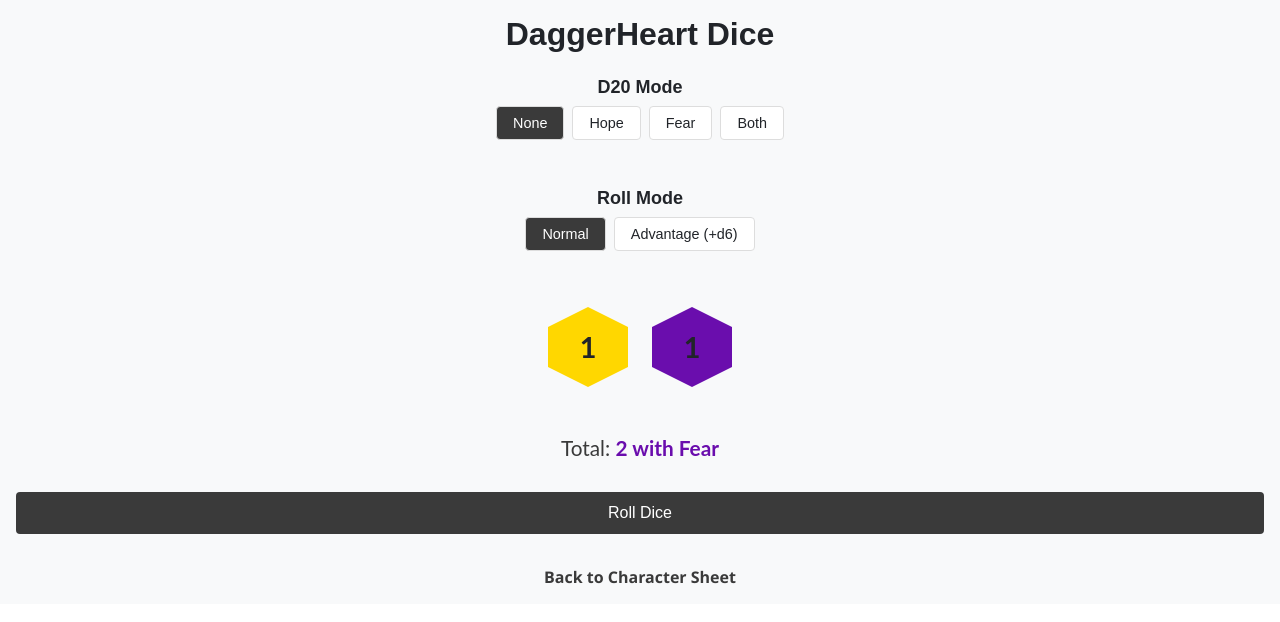
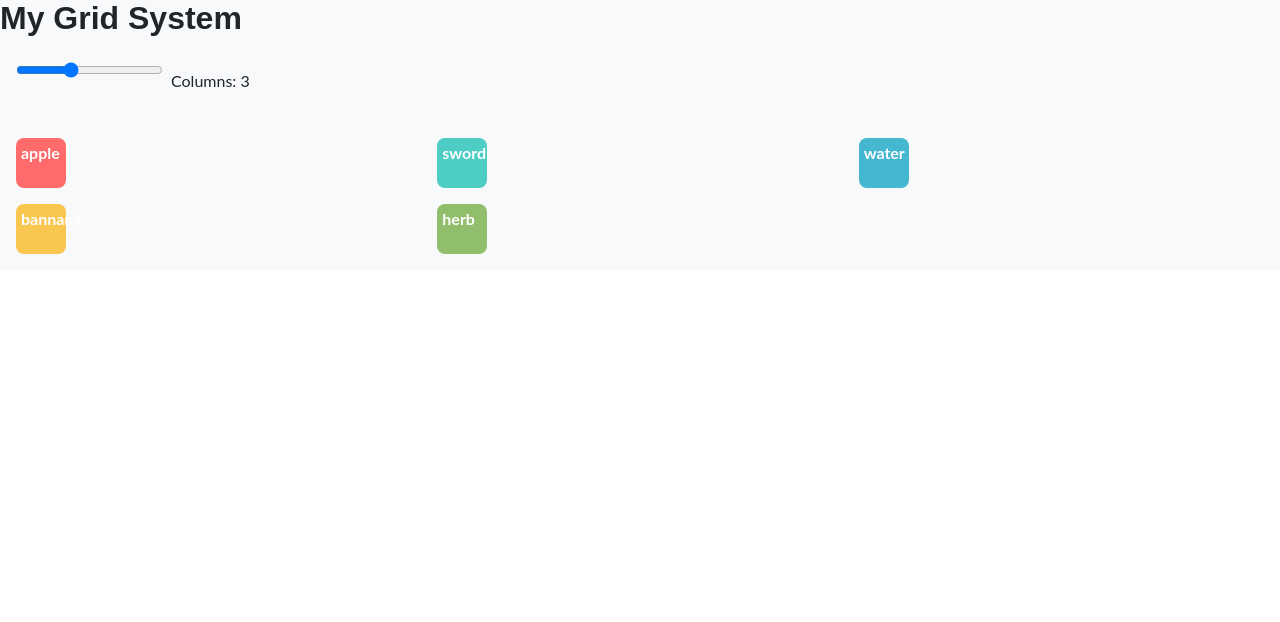
Before and after one commit to HebertCordero/RollWithIt, a React (Vite) app: page /inventory in a window 1280 px wide. Shown: the top 622 px of the page. Built offline with nearby package versions, Linux system fonts and the light colour scheme.

Commit message:
GridSystem semiGood

```diff
--- a/package.json
+++ b/package.json
@@ -14,6 +14,7 @@
     "@dnd-kit/modifiers": "^9.0.0",
     "@dnd-kit/sortable": "^10.0.0",
     "@dnd-kit/utilities": "^3.2.2",
+    "framer-motion": "^12.23.12",
     "react": "^19.1.1",
     "react-dom": "^19.1.1",
     "react-router-dom": "^7.8.0",
--- a/src/App.tsx
+++ b/src/App.tsx
@@ -2,6 +2,7 @@
 import Home from './pages/Home/Home';
 import DiceRoller from './pages/DiceRoller/DiceRoller';
 import ActionScreen from './pages/ActionScreen/ActionScreen';
+import Inventory from './pages/Inventory/Inventory';
 import './App.css';
 
 function App() {
@@ -10,7 +11,7 @@
         <div className='app'>
           <Routes>
             <Route path="/" element={<Home />} />
-            <Route path="/inventory" element={<DiceRoller  />} />
+            <Route path="/inventory" element={<Inventory  />} />
             <Route path="/diceroller" element={<DiceRoller />} />
             <Route path="/actionScreen" element={<ActionScreen />} />
           </Routes>
--- /dev/null
+++ b/src/pages/Inventory/GridSystem.tsx
@@ -0,0 +1,196 @@
+// GridSystem.tsx
+import React, { useState, ReactNode } from "react";
+import { motion } from "framer-motion";
+import {
+  DndContext,
+  closestCenter,
+  DragOverlay,
+  KeyboardSensor,
+  PointerSensor,
+  useSensor,
+  useSensors,
+  type DragEndEvent,
+  type UniqueIdentifier,
+} from "@dnd-kit/core";
+import {
+  SortableContext,
+  useSortable,
+  arrayMove,
+  sortableKeyboardCoordinates,
+} from "@dnd-kit/sortable";
+
+interface GridItem {
+  id: UniqueIdentifier;
+  content: ReactNode;
+  // Add any other item properties you need
+}
+
+interface GridSystemProps {
+  items: GridItem[];
+  onItemsChange: (items: GridItem[]) => void;
+  defaultColumnCount?: number;
+  minColumns?: number;
+  maxColumns?: number;
+  renderItem?: (item: GridItem, isDragging: boolean) => ReactNode;
+}
+
+export default function GridSystem({
+  items,
+  onItemsChange,
+  defaultColumnCount = 3,
+  minColumns = 4,
+  maxColumns = 5,
+  renderItem,
+}: GridSystemProps) {
+  const [activeId, setActiveId] = useState<UniqueIdentifier | null>(null);
+  const [columnCount, setColumnCount] = useState(defaultColumnCount);
+
+  function handleDragStart({ active }: { active: { id: UniqueIdentifier } }) {
+    setActiveId(active.id);
+  }
+
+  function handleDragEnd({ active, over }: DragEndEvent) {
+    setActiveId(null);
+
+    if (over && active.id !== over.id) {
+      const oldIndex = items.findIndex((item) => item.id === active.id);
+      const newIndex = items.findIndex((item) => item.id === over.id);
+
+      if (oldIndex !== -1 && newIndex !== -1) {
+        const newItems = arrayMove(items, oldIndex, newIndex);
+        onItemsChange(newItems);
+      }
+    }
+  }
+
+  const sensors = useSensors(
+    useSensor(PointerSensor),
+    useSensor(KeyboardSensor, {
+      coordinateGetter: sortableKeyboardCoordinates,
+    })
+  );
+
+  return (
+    <div>
+      <div style={{ padding: 16, marginBottom: 16 }}>
+        <input
+          type="range"
+          value={columnCount}
+          min={minColumns}
+          max={maxColumns}
+          onChange={(event) => {
+            setColumnCount(Number(event.target.value));
+          }}
+        />
+        <span style={{ marginLeft: 8 }}>Columns: {columnCount}</span>
+      </div>
+
+      <DndContext
+        sensors={sensors}
+        collisionDetection={closestCenter}
+        onDragStart={handleDragStart}
+        onDragEnd={handleDragEnd}
+      >
+        <SortableContext items={items.map(item => item.id)}>
+          <div
+            style={{
+              display: "grid",
+              gridTemplateColumns: `repeat(${columnCount}, 1fr)`,
+              gap: "16px",
+              padding: "16px",
+            }}
+          >
+            {items.map((item) => (
+              <GridItemComponent
+                key={item.id}
+                item={item}
+                activeId={activeId}
+                renderItem={renderItem}
+              />
+            ))}
+          </div>
+        </SortableContext>
+
+        <DragOverlay>
+          {activeId ? (
+            <DragOverlayItem
+              item={items.find(item => item.id === activeId)}
+            />
+          ) : null}
+        </DragOverlay>
+      </DndContext>
+    </div>
+  );
+}
+
+interface GridItemComponentProps {
+  item: GridItem;
+  activeId: UniqueIdentifier | null;
+  renderItem?: (item: GridItem, isDragging: boolean) => ReactNode;
+}
+
+function GridItemComponent({ item, activeId, renderItem }: GridItemComponentProps) {
+  const {
+    setNodeRef,
+    attributes,
+    listeners,
+    isDragging,
+    transform,
+    transition,
+  } = useSortable({ id: item.id });
+
+  return (
+    <motion.div
+      layoutId={item.id.toString()}
+      transition={{
+        type: "spring",
+        duration: activeId ? 0 : 0.6,
+      }}
+      ref={setNodeRef}
+      style={{
+        cursor: "grab",
+        opacity: isDragging ? 0.5 : 1,
+        transform: transform
+          ? `translate(${transform.x}px, ${transform.y}px)`
+          : "none",
+        transition,
+      }}
+      {...attributes}
+      {...listeners}
+    >
+      {renderItem ? renderItem(item, isDragging) : (
+        <div
+          style={{
+            padding: "16px",
+            backgroundColor: "#f0f0f0",
+            borderRadius: "8px",
+            border: "1px solid #ddd",
+            minHeight: "100px",
+          }}
+        >
+          {item.content}
+        </div>
+      )}
+    </motion.div>
+  );
+}
+
+function DragOverlayItem({ item }: { item?: GridItem }) {
+  if (!item) return null;
+
+  return (
+    <div
+      style={{
+        padding: "16px",
+        backgroundColor: "#f0f0f0",
+        borderRadius: "8px",
+        border: "1px solid #ddd",
+        minHeight: "100px",
+        transform: "scale(1.05)",
+        boxShadow: "0 4px 20px rgba(0,0,0,0.15)",
+      }}
+    >
+      {item.content}
+    </div>
+  );
+}
--- /dev/null
+++ b/src/pages/Inventory/Inventory.css
@@ -0,0 +1,5 @@
+.dndItem {
+    width: 50px;
+    height: 50px;
+    touch-action: none;
+}
--- /dev/null
+++ b/src/pages/Inventory/Inventory.tsx
@@ -0,0 +1,53 @@
+// App.tsx
+import React, { useState } from "react";
+import GridSystem from "./GridSystem";
+
+import './Inventory.css'
+
+interface SampleItem {
+  id: string;
+  title: string;
+  color: string;
+}
+
+export default function Inventory() {
+  const [items, setItems] = useState<SampleItem[]>([
+    { id: "1", title: "apple", color: "#ff6b6b" },
+    { id: "2", title: "sword", color: "#4ecdc4" },
+    { id: "3", title: "water", color: "#45b7d1" },
+    { id: "4", title: "bannana", color: "#f9c74f" },
+    { id: "5", title: "herb", color: "#90be6d" },
+    // Add more items...
+  ]);
+
+  const renderItem = (item: SampleItem, isDragging: boolean) => (
+    <div
+      className="dndItem"
+      style={{
+        padding: "5px",
+        backgroundColor: item.color,
+        borderRadius: "8px",
+        color: "white",
+        fontWeight: "bold",
+        opacity: isDragging ? 0.7 : 1,
+        transition: "opacity 0.2s",
+      }}
+    >
+      {item.title}
+    </div>
+  );
+
+  return (
+    <div>
+      <h1>My Grid System</h1>
+      <GridSystem
+        items={items}
+        onItemsChange={setItems}
+        defaultColumnCount={3}
+        minColumns={2}
+        maxColumns={5}
+        renderItem={renderItem}
+      />
+    </div>
+  );
+}
```
Also changed, not shown: 1 other file (tests, documents, lock files or other folders).
